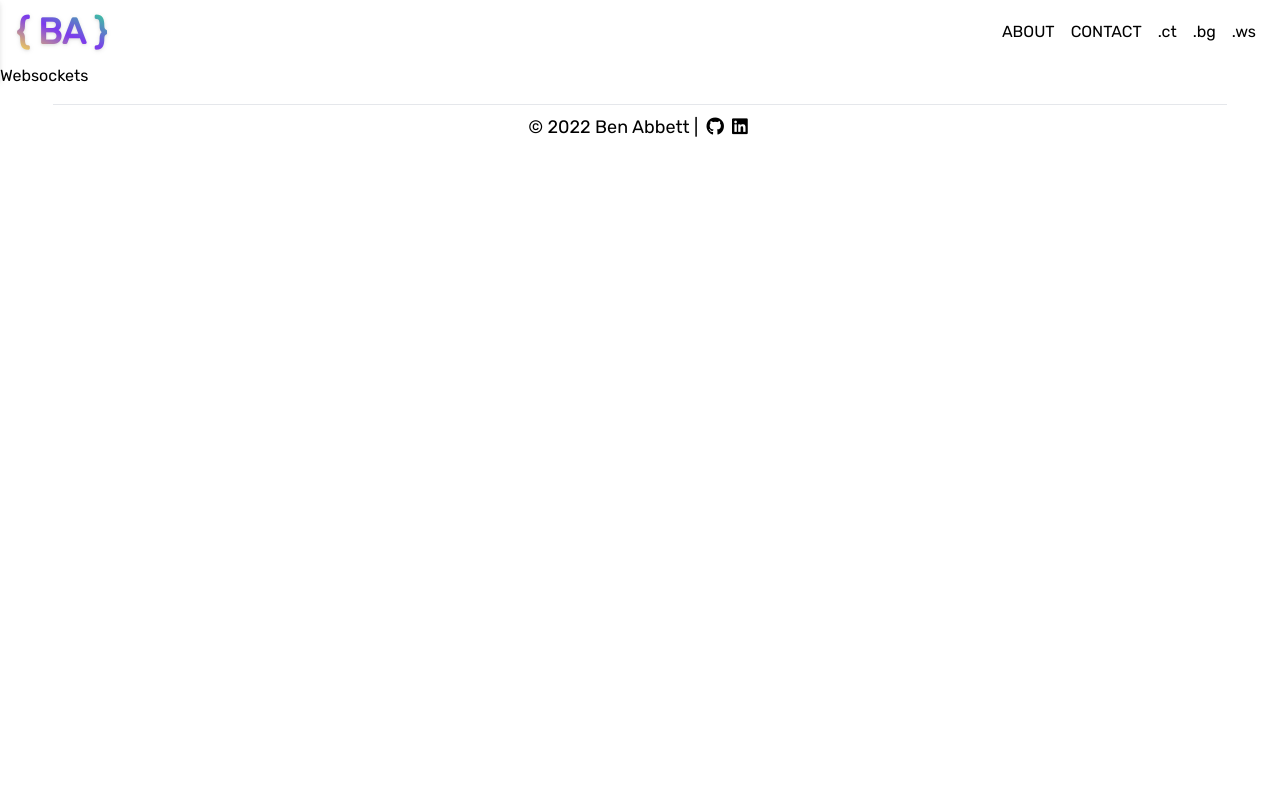
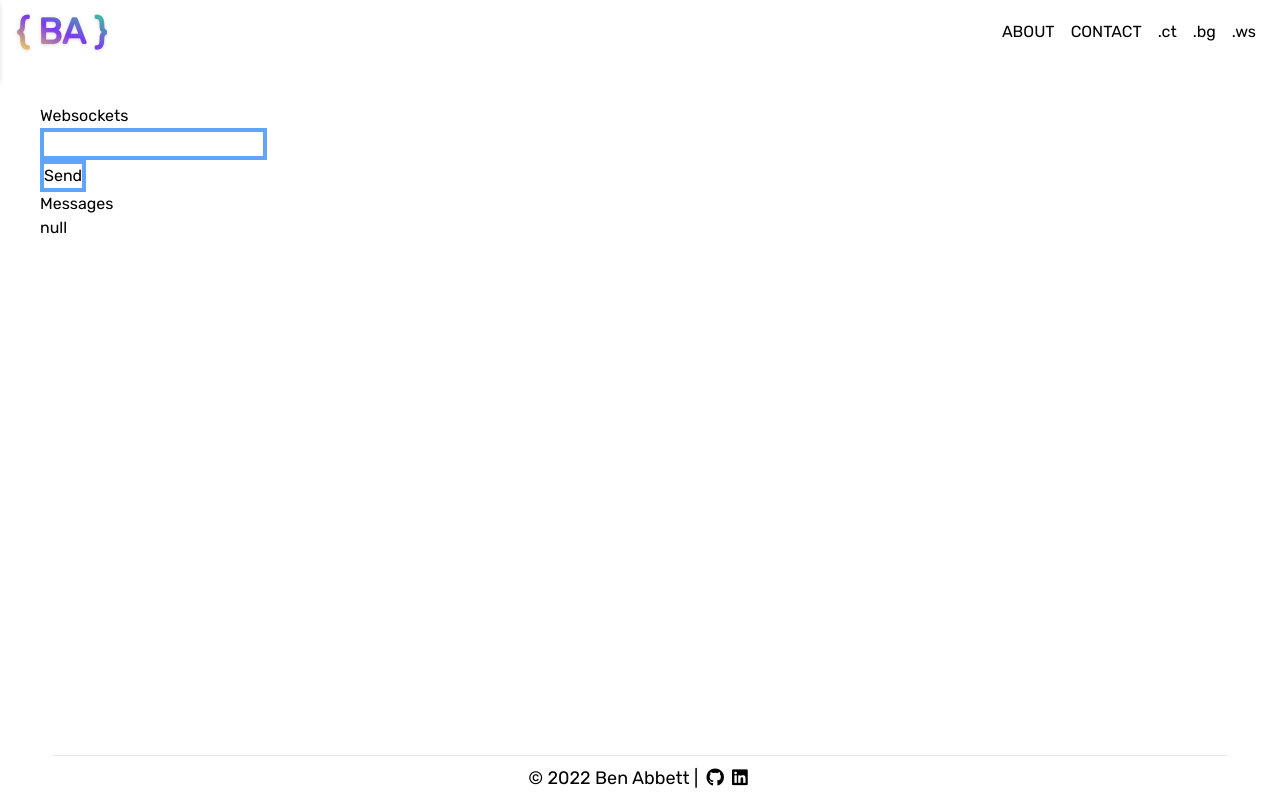
Before and after one commit to babbett/abbett-dev, a Next.js app in the folder abbett-dev/abbett-dev-site/: page /test/websockets in a window 1280 px wide. Built offline with nearby package versions, Linux system fonts and the light colour scheme; no server answers; the database is empty.

Commit message:
Added firebase demo

```diff
--- a/abbett-dev/abbett-dev-site/components/Footer.tsx
+++ b/abbett-dev/abbett-dev-site/components/Footer.tsx
@@ -1,17 +1,15 @@
 import Link from "next/link";
 
-function Footer() {
+const Footer = () => {
     return (
-        <div className="md:py-2 py-10 relative">
-            <div className="w-full fixed origin-bottom-left">
-                <hr className="my-2 mx-auto w-11/12"/>
-                <h4 className="text-lg text-center dark:text-white">© 2022 Ben Abbett | {ExternalLinks()}</h4>
-            </div>
+        <div className="md:py-2 py-5 w-full flex-none">
+            <hr className="my-2 mx-auto w-11/12"/>
+            <h4 className="text-lg text-center dark:text-white">© 2022 Ben Abbett | {ExternalLinks()}</h4>
         </div>
     );
 }
 
-function ExternalLinks() {
+const ExternalLinks = () => {
     return (
         <>
             <a title='Github Profile' href='https://github.com/babbett'>
--- a/abbett-dev/abbett-dev-site/components/Layout.tsx
+++ b/abbett-dev/abbett-dev-site/components/Layout.tsx
@@ -17,10 +17,12 @@ const Layout = ({ children }: LayoutProps) => {
                 <main className="dark:bg-gray-700">{children}</main>
                 <Footer/> */}
 
-            <main className="h-screen">
-                <Navbar/>
-                {children}
-                <Footer/>
+            <main className="h-screen flex flex-col">
+                <Navbar></Navbar>
+                <div className="flex-auto p-10">
+                    {children}
+                </div>
+                <Footer></Footer>
             </main>
         </>
     );
--- a/abbett-dev/abbett-dev-site/components/Navbar.tsx
+++ b/abbett-dev/abbett-dev-site/components/Navbar.tsx
@@ -11,7 +11,7 @@ type MobileProps = {
     setOpen: Dispatch<SetStateAction<boolean>>,
 }
 
-function NavLink({ to, children }: NavProps) {
+const NavLink = ({ to, children }: NavProps) => {
     return (
         <Link href={to}>
             <span className="mx-2 dark:text-white">{children}</span>
@@ -19,7 +19,7 @@ function NavLink({ to, children }: NavProps) {
     );
 }
 
-function MobileNav({ open, setOpen }: MobileProps) {
+const MobileNav = ({ open, setOpen }: MobileProps) => {
     return (
         <div className={`absolute top-0 left-0 h-screen w-screen bg-white dark:bg-gray-700 transform ${open ? "-translate-x-0" : "-translate-x-full"} transition-transform duration-300 ease-in-out filter`}>
             <div className="flex items-center justify-center filter drop-shadow-md bg-white dark:bg-gray-700 h-20">
@@ -40,14 +40,14 @@ function MobileNav({ open, setOpen }: MobileProps) {
     )
 }
 
-function Navbar() {
+const Navbar = () => {
     const [open, setOpen] = useState(false);
 
     return (
-        <nav className="flex filter dark:bg-gray-900 px-4 py-4 h-16 items-center">
+        <nav className="flex-none flex filter dark:bg-gray-900 px-4 py-4 h-16 items-center">
             <MobileNav open={open} setOpen={setOpen}/>
             <div className="w-3/12 flex items-center">
-                <Link href="/"><Logo/></Link>
+                {Logo()}
             </div>
             <div className="w-9/12 flex justify-end items-center">
 
@@ -83,7 +83,7 @@ function Navbar() {
 }
 
 /* Helper functions */
-function Logo() {
+const Logo = (): React.ReactNode => {
     return (
         <Link id='lnkLogo' href='/'>
             <a className="text-4xl
--- a/abbett-dev/abbett-dev-site/package.json
+++ b/abbett-dev/abbett-dev-site/package.json
@@ -11,6 +11,7 @@
   },
   "dependencies": {
     "@vercel/analytics": "^0.1.3",
+    "firebase": "^9.14.0",
     "next": "12.3.1",
     "react": "18.2.0",
     "react-dom": "18.2.0",
--- /dev/null
+++ b/abbett-dev/abbett-dev-site/pages/api/chat.ts
@@ -0,0 +1,19 @@
+// Next.js API route support: https://nextjs.org/docs/api-routes/introduction
+import type { NextApiRequest, NextApiResponse } from 'next'
+
+type Data = {
+  name: string,
+  message: string
+}
+
+type handlerProps = {
+    req: NextApiRequest,
+    res: NextApiResponse<Data>
+}
+
+export default function handler({req, res}: handlerProps) {
+    res.status(200).json({
+        name: 'John Doe',
+        message: 'hello'
+    });
+}
--- /dev/null
+++ b/abbett-dev/abbett-dev-site/pages/api/db.ts
@@ -0,0 +1,55 @@
+// Manage the firebase database
+// Import the functions you need from the SDKs you need
+import { initializeApp } from "firebase/app";
+import { getDatabase, ref, child, get, set } from "firebase/database";
+import { randomUUID } from "crypto";
+
+// TODO: Add SDKs for Firebase products that you want to use
+// https://firebase.google.com/docs/web/setup#available-libraries
+
+// Your web app's Firebase configuration
+// For Firebase JS SDK v7.20.0 and later, measurementId is optional
+const firebaseConfig = {
+  apiKey: "AIzaSyDZzredbejF41qWTY9Zk3ok3IS3cQaDGpA",
+  authDomain: "abbett-dev.firebaseapp.com",
+  projectId: "abbett-dev",
+  storageBucket: "abbett-dev.appspot.com",
+  messagingSenderId: "98785100936",
+  appId: "1:98785100936:web:7154af8ffc51f93cd78b3d",
+  measurementId: "G-TGC6051LNF",
+  databaseUrl: "https://abbett-dev-default-rtdb.firebaseio.com/"
+};
+
+// Initialize Firebase
+const app = initializeApp(firebaseConfig);
+
+// Initialize Realtime Database and get a reference to the service
+const database = getDatabase(app);
+
+export function writeUserData(message: string): void {
+    //const id = Math.random().toString().replace('.', '');;
+
+    const db = getDatabase();
+
+    set(ref(db, 'test/' + 0), {
+        message: message
+    });
+}
+
+export function getUserData() {
+
+    const dbRef = ref(getDatabase());
+
+    get(child(dbRef, 'test/' + 0)).then((snapshot) => {
+        if (snapshot.exists()) {
+            // return the value
+            snapshot.val();
+        } else {
+            console.log("No data available");
+            return '';
+        }
+    }).catch((error) => {
+        console.error(error);
+        return '';
+    });
+}
--- a/abbett-dev/abbett-dev-site/pages/test/websockets.tsx
+++ b/abbett-dev/abbett-dev-site/pages/test/websockets.tsx
@@ -1,20 +1,65 @@
-import { useEffect } from "react";
-
-//export const isBrowser = typeof window !== "undefined";
-//export const wsInstance = isBrowser ? new Websocket(...) : null;
+import { SetStateAction, useEffect, useState } from "react";
+import {writeUserData, getUserData} from "../api/db";
+import { getDatabase, ref, onValue} from "firebase/database";
 
 const Websockets = () => {
 
+    useEffect(() => {
+        const db = getDatabase();
+        const testRef = ref(db, 'test/' + 0 + '/message');
 
-    let effect = useEffect(() => {
+        onValue(testRef, (snapshot) => {
+            const data = snapshot.val();
+            console.log('response: ' + data);
+            addNewMessage(data);
+            //updateStarCount(postElement, data);
+        });
 
     }, []);
 
     return (
-        <div>
-            <h1>Websockets</h1>
-        </div>
+        <>
+            <div className="">
+                <h1>Websockets</h1>
+                <div>
+                    <label htmlFor="enterHere"></label>
+                    <input  id='enterHere'
+                            title='send message'
+                            type="text"
+                            name='message'
+                            defaultValue=''
+                            className='border-4 border-blue-400'/>
+                </div>
+                <button type='button' onClick={saveMessage} className='border-4 border-blue-400'>Send</button>
+            </div>
+            <div>
+                <h1>Messages</h1>
+                <div id='messages'></div>
+            </div>
+        </>
     );
 }
 
+function saveMessage() {
+    const message: string = document.getElementById('enterHere')!.value;
+    console.log('writing message: ' + message);
+    writeUserData(message);
+
+    const messages = document.getElementById('messages');
+
+    // var a = getUserData();
+    // console.log(a);
+    // .then((data) => {
+    //     console.log(data)
+    //     //messages!.innerHTML += data;
+    // }, (error) => {
+    //     console.log("error!!!");
+    // });
+}
+
+function addNewMessage(message: string) {
+    const messages = document.getElementById('messages');
+    messages!.innerHTML += message + '<br>';
+}
+
 export default Websockets;
```
Also changed, not shown: 1 other file (tests, documents, lock files or other folders).
